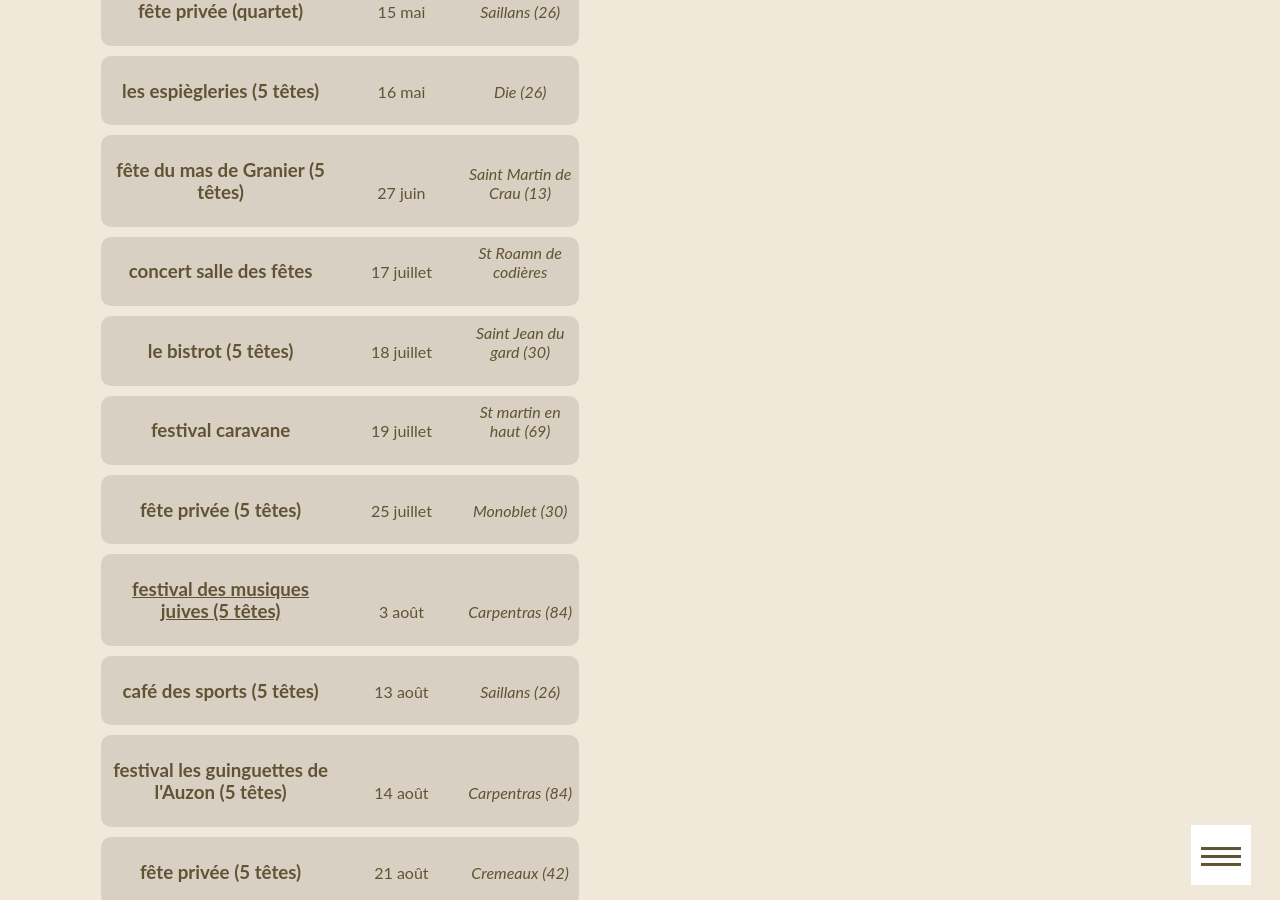
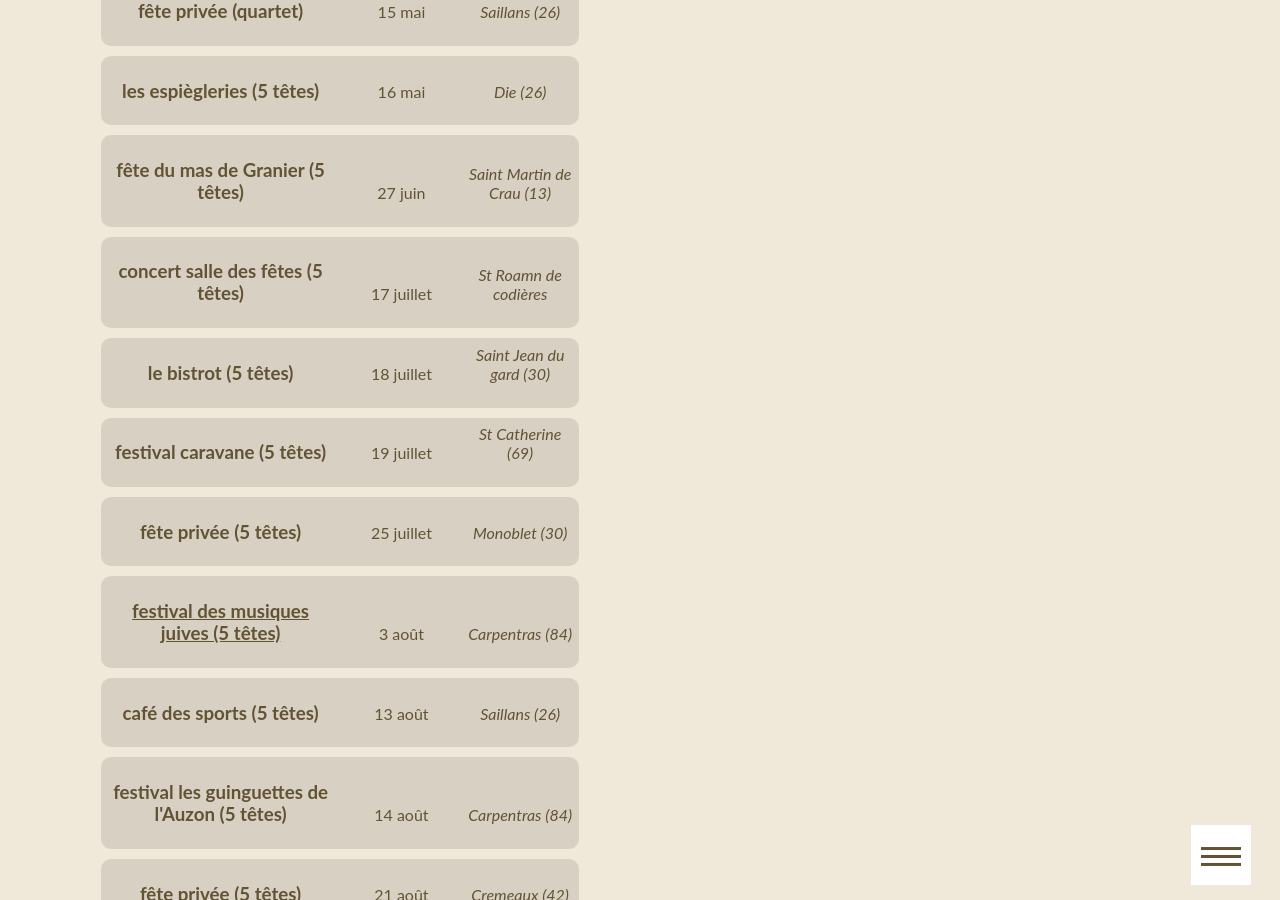
Before and after one commit to ftmftrs/ftmftrs.github.io, a Jekyll site: the page built from concert/index.html, in a window 1280 px wide and 900 px high, scrolled down 1464 px. Built offline with Jekyll 4.4.1, drawn with Linux system fonts in a browser that asks for light colours; Markdown is read by kramdown in place of the engine named in the settings; comment, search, counter and statistics services are not loaded.

Commit message:
Update concerts.yml

```diff
--- a/_data/concerts.yml
+++ b/_data/concerts.yml
@@ -36,7 +36,7 @@
   date: 27 juin
   address: Saint Martin de Crau (13)
 
-- title: concert salle des fêtes
+- title: concert salle des fêtes (5 têtes)
   date: 17 juillet
   address: St Roamn de codières
 
@@ -44,9 +44,9 @@
   date: 18 juillet
   address: Saint Jean du gard (30)
 
-- title: festival caravane
+- title: festival caravane (5 têtes)
   date: 19 juillet
-  address: St martin en haut (69)
+  address: St Catherine (69)
 
 - title: fête privée (5 têtes)
   date: 25 juillet
```
